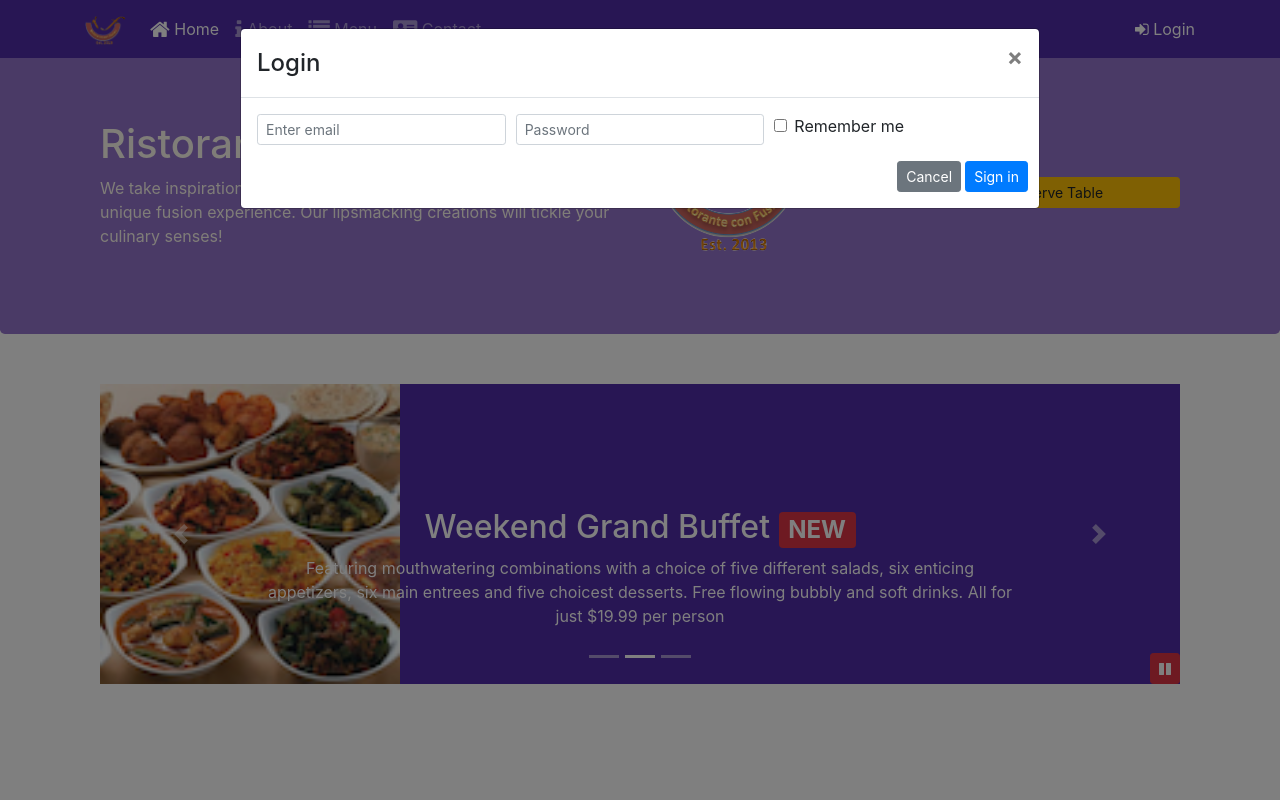
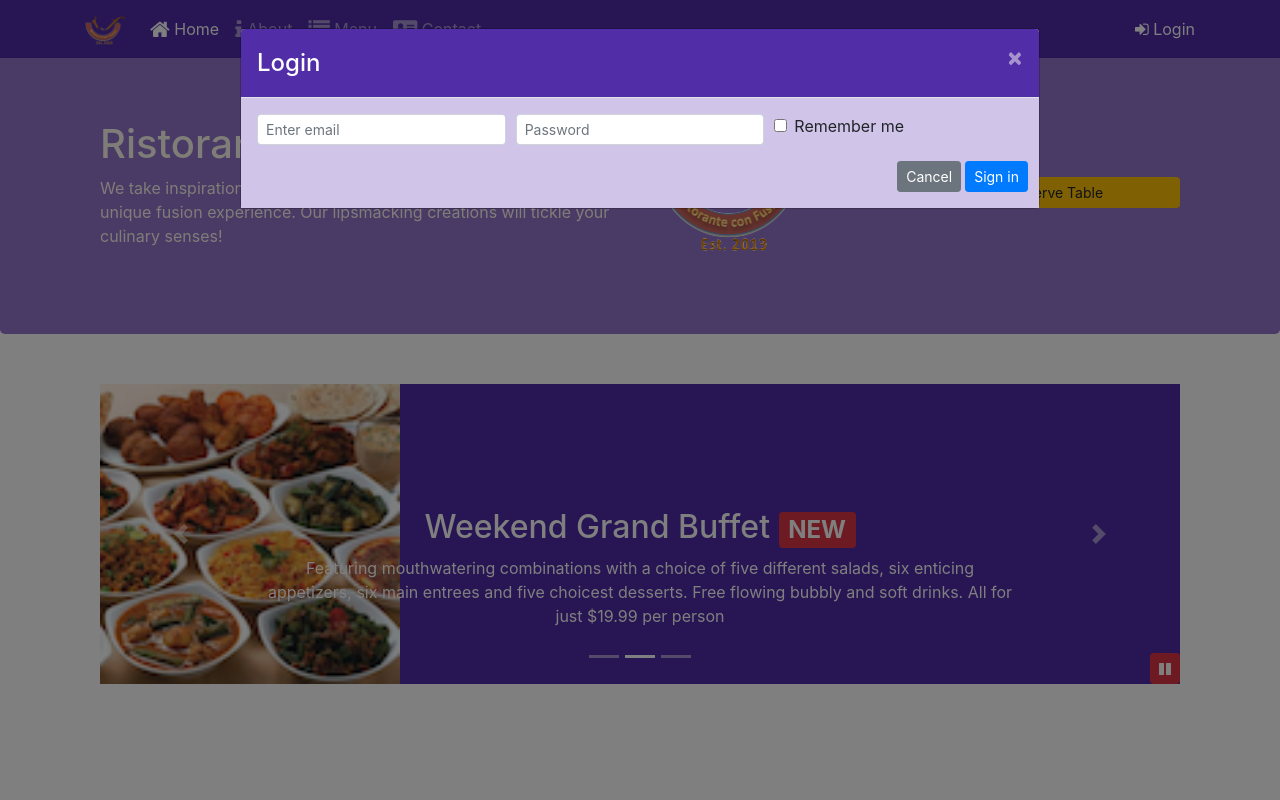
Before and after one commit to socopoko/confusion-bootstrap, a website: page index.html in a window 1280 px wide. Both pictures are taken after a click on the link "Login". Shown: the top 800 px of the page. Drawn offline with nearby package versions, Linux system fonts and the light colour scheme.

Commit message:
assignment 4

```diff
--- a/css/styles.scss
+++ b/css/styles.scss
@@ -74,3 +74,17 @@ body{
     bottom: 0px;
     z-index: 1;
 }
+
+
+.modal-header {
+    background-color: $background-dark;
+    color: white;
+
+    .close {
+        color: floralwhite;
+    }
+}
+
+.modal-body {
+    background-color: $background-pale;
+}
--- a/index.html
+++ b/index.html
@@ -35,7 +35,7 @@
                             Contact</a></li>
                 </ul>
                 <span class="navbar-text">
-                    <a href="" data-toggle="modal" data-target="#loginModal">
+                    <a id="loginButton">
                         <span class="fa fa-sign-in"></span> Login
                     </a>
                 </span>
@@ -157,7 +157,7 @@
                     <img src="img/logo.png" class="img-fluid c" alt="" >
                 </div>
                 <div class="col-12 col-sm-3 align-self-center text-center">
-                    <a role="button" href="" class="btn btn-sm btn-block btn-warning" data-toggle="modal" data-target="#reserveModal">Reserve Table</a>
+                    <button class="btn btn-sm btn-block btn-warning" id="reserveButton">Reserve Table</button>
                 </div>
             </div>
         </div>
@@ -332,5 +332,14 @@
                 $("#carouselButton").children("span").addClass('fa-pause');
             }
         });
+
+        $('#reserveButton').click(function() {
+            $('#reserveModal').modal('toggle');
+        });
+
+        $('#loginButton').click(function() {
+            $('#loginModal').modal('toggle');
+        });
+
     </script>
 </html>
```
Also changed, not shown: css/styles.css.
